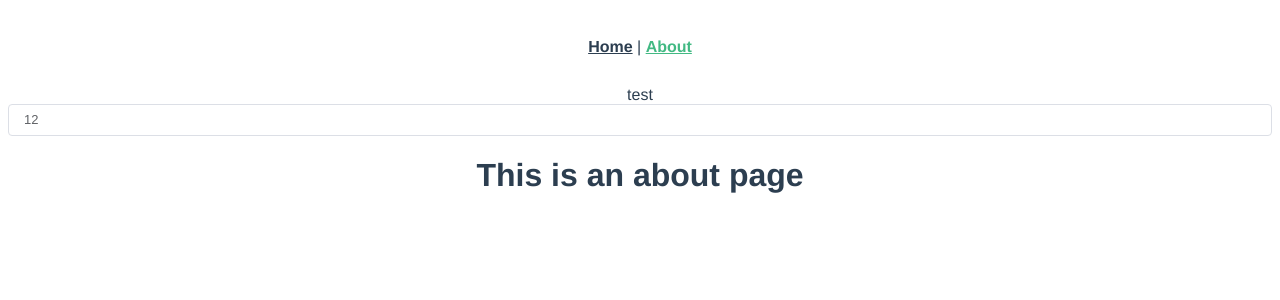
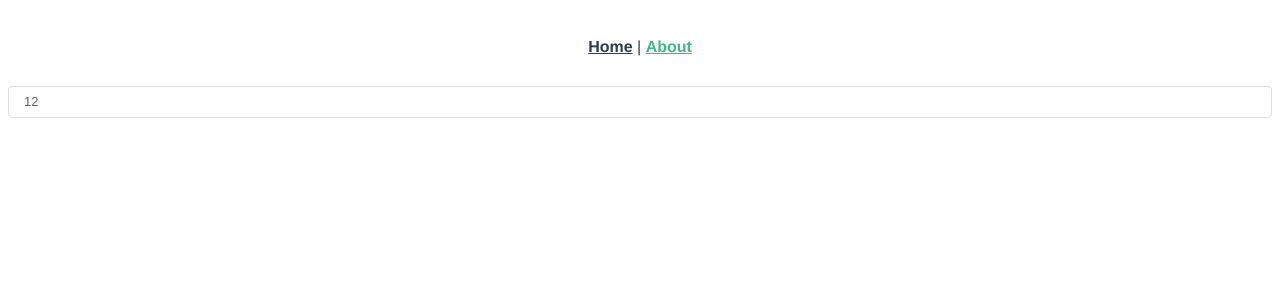
Before and after one commit to liushuhon/segma-directives, a Vue app: page /about in a window 1280 px wide. Shown: the top 300 px of the page. Built offline with nearby package versions, Linux system fonts and the light colour scheme.

Commit message:
feat(项目)：文件重命名

```diff
--- a/src/main.js
+++ b/src/main.js
@@ -4,7 +4,7 @@ import router from './router'
 import store from './store'
 import ElementUI from 'element-ui';
 import 'element-ui/lib/theme-chalk/index.css';
-import plugins from './vnumber';
+import plugins from './directives';
 
 Vue.use(ElementUI);
 Vue.config.productionTip = false;
--- a/src/router/index.js
+++ b/src/router/index.js
@@ -16,7 +16,7 @@ const routes = [
     // route level code-splitting
     // this generates a separate chunk (about.[hash].js) for this route
     // which is lazy-loaded when the route is visited.
-    component: () => import(/* webpackChunkName: "about" */ '../views/About.vue')
+    component: () => import(/* webpackChunkName: "about" */ '../views/OnlyNumber.vue')
   }
 ]
 
--- a/src/views/About.vue
+++ b/src/views/OnlyNumber.vue
@@ -1,18 +1,17 @@
 <template>
-    <div class="about">test
-        <el-input v-model="abcVal"
+    <div class="about">
+        <el-input v-model="value"
                   v-number="{}"
                   size="small"></el-input>
-        <h1>This is an about page</h1>
     </div>
 </template>
 <script>
 
 export default {
-    name: 'About',
+    name: 'OnlyNumber',
     data() {
         return {
-            abcVal: '12'
+            value: '12'
         }
     }
 }
```
Also changed, not shown: src/directives/package.json (added, +17 -0 lines), src/directives/README.md (added), src/directives/index.js (renamed from src/vnumber/index.js), src/directives/lib/index.js (renamed from src/vnumber/lib/index.js), src/directives/lib/only_number.js (renamed from src/vnumber/lib/only_number.js).
